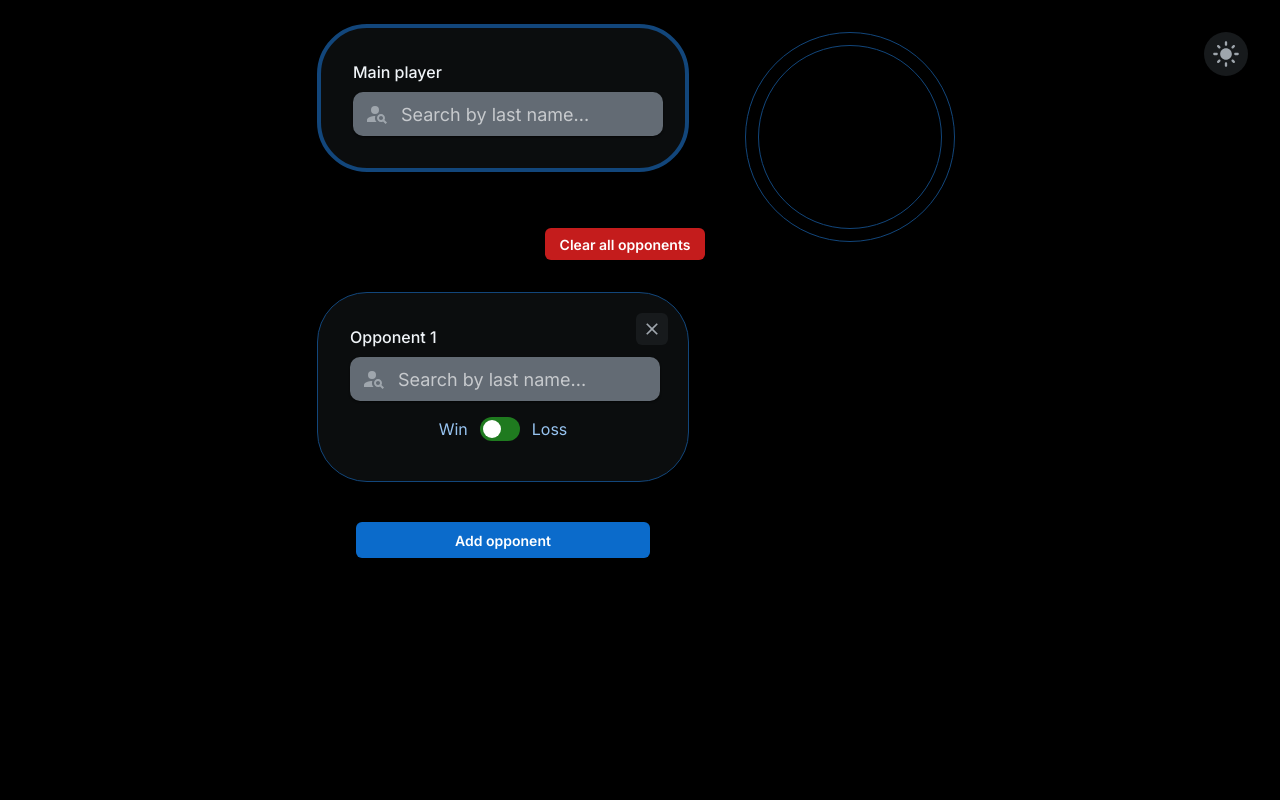
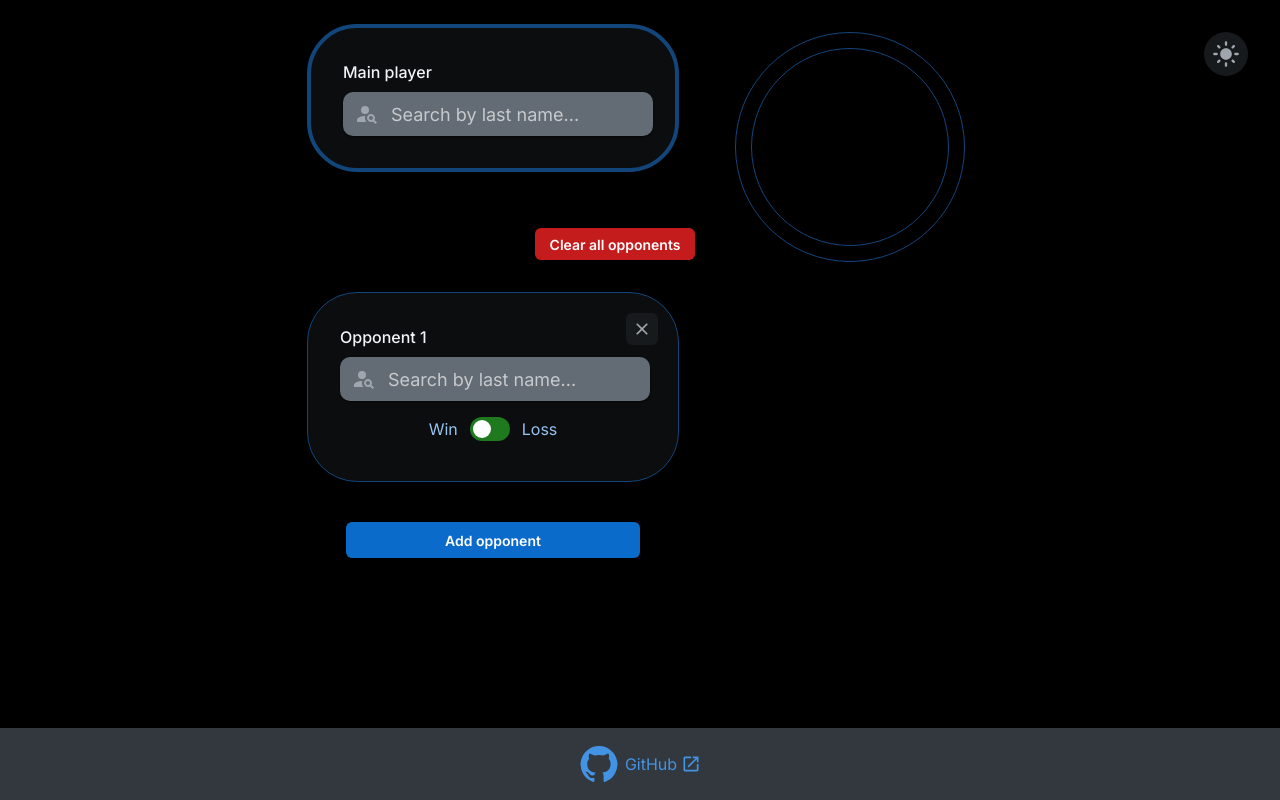
Before and after one commit to janos-r/gor-calculator, a Next.js app: page / in a window 1280 px wide. Built offline with nearby package versions, Linux system fonts and the light colour scheme.

Commit message:
Footer
Footer with github link
Country flag on the right

```diff
--- a/src/app/page.tsx
+++ b/src/app/page.tsx
@@ -157,13 +157,25 @@ export default function Home() {
       <CssBaseline />
       <ColorSchemeToggle />
 
-      <Grid container justifyContent={"center"}>
+      <Grid
+        container
+        direction="column"
+        justifyContent="space-between"
+        sx={{ minHeight: "100vh" }}
+      >
+        <Grid container justifyContent={"center"} marginBottom={5}>
           <Stack width={420}>
             {/* Main Player */}
             <Sheet
               variant="outlined"
               color="primary"
-            sx={{ m: 3, p: 3, paddingTop: 3, borderRadius: 50, borderWidth: 4 }}
+              sx={{
+                m: 3,
+                p: 3,
+                paddingTop: 3,
+                borderRadius: 50,
+                borderWidth: 4,
+              }}
             >
               <FormControl size="lg" sx={{ m: 1 }}>
                 <FormLabel>Main player</FormLabel>
@@ -197,7 +209,7 @@ export default function Home() {
             </Stack>
 
             <Button
-            sx={{ m: "auto", width: "70%" }}
+              sx={{ width: "70%", m: "auto", marginBottom: 4 }}
               onClick={() =>
                 setOpponents([...opponents, {
                   id: Math.random(),
@@ -213,8 +225,8 @@ export default function Home() {
           <CircularProgress
             // size="lg"
             sx={{
-            "--CircularProgress-size": "210px",
-            "--CircularProgress-progressThickness": "12px",
+              "--CircularProgress-size": "230px",
+              "--CircularProgress-progressThickness": "15px",
               m: 4,
             }}
             determinate
@@ -260,6 +272,25 @@ export default function Home() {
             )}
           </CircularProgress>
         </Grid>
+
+        <Grid
+          container
+          bgcolor={"background.level2"}
+          justifyContent="center"
+          p={2}
+        >
+          <Link
+            href={`https://github.com/janos-r/gor-calculator`}
+            // color="neutral"
+            startDecorator={<GitHubIcon sx={{ fontSize: 40 }} />}
+            endDecorator={<OpenInNew />}
+            target="_blank"
+            rel="noreferrer"
+          >
+            GitHub
+          </Link>
+        </Grid>
+      </Grid>
     </CssVarsProvider>
   );
 }
--- a/src/components/OpponentSearch.tsx
+++ b/src/components/OpponentSearch.tsx
@@ -4,17 +4,14 @@ import {
   FormLabel,
   Grid,
   IconButton,
-  Link,
   Sheet,
   Switch,
   Typography,
 } from "@mui/joy";
 import { Dispatch, SetStateAction, useEffect, useState } from "react";
 import PlayerSearch from "./PlayerSearch";
-import { Close, OpenInNew } from "@mui/icons-material";
+import { Close } from "@mui/icons-material";
 import calcGor, { GorResult } from "@/utils/calcGor";
-import countryCodes from "@/utils/countryCodes";
-import { getFlagEmoji } from "@/utils/getFlagEmoji";
 import PlayerDetails from "./PlayerDetails";
 
 export type Opponents = Array<{
--- a/src/components/PlayerDetails.tsx
+++ b/src/components/PlayerDetails.tsx
@@ -11,7 +11,7 @@ export default function PlayerDetails(
   return (
     <Grid
       container
-      justifyContent="flex-start"
+      justifyContent="space-between"
       alignItems="center"
       sx={{ marginTop: 1 }}
     >
@@ -36,14 +36,14 @@ export default function PlayerDetails(
         </Typography>
       </Grid>
       <Grid container alignItems="center">
+        <Typography fontSize={"sm"}>
+          {countryCodes[player.country]}
+        </Typography>
         <Typography
-          fontSize={30}
-          sx={{ marginRight: 0.5 }}
+          fontSize={25}
+          sx={{ marginLeft: 0.5 }}
         >
           {getFlagEmoji(player.country)}
-        </Typography>
-        <Typography fontSize={"sm"}>
-          {countryCodes[player.country]}
         </Typography>
       </Grid>
     </Grid>
```
Also changed, not shown: 1 other file (tests, documents, lock files or other folders). Lines whose indentation alone changed are shown as unchanged.
